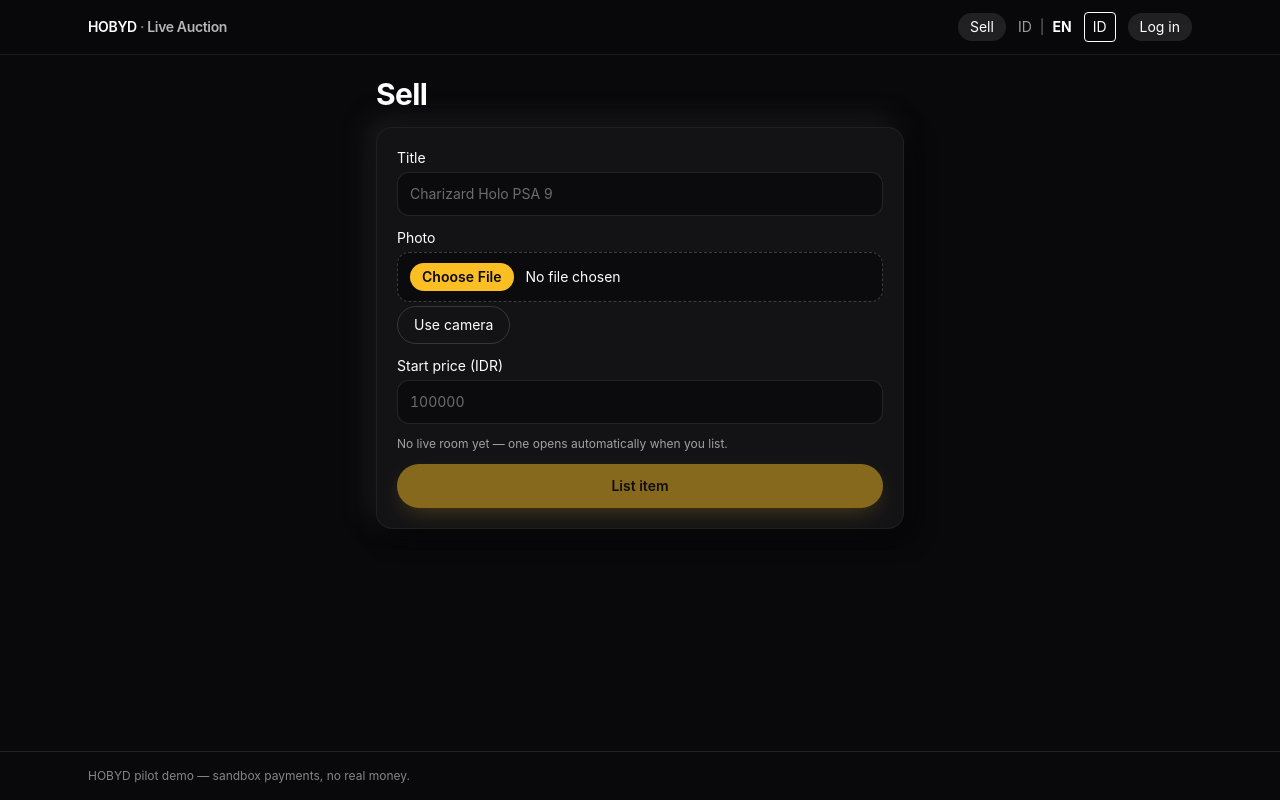
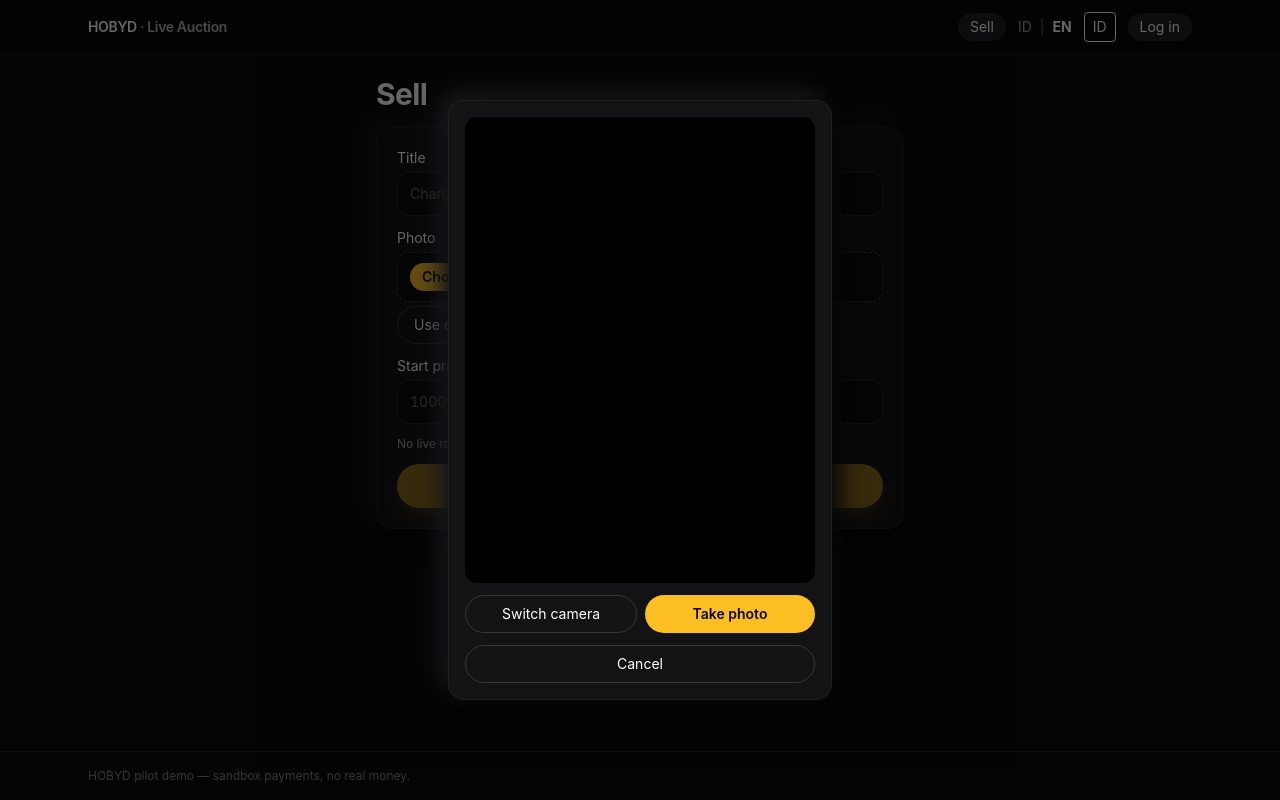
Before and after one commit to masterdorime/hobyd-prototype, a Next.js app: page /en/sell in a window 1280 px wide. Both pictures are taken after a click on the button "Use camera". Built offline with nearby package versions, Linux system fonts and the light colour scheme; no server answers.

Commit message:
feat: in-app camera capture with portrait crop and lens toggle

```diff
--- a/app/[locale]/sell/page.tsx
+++ b/app/[locale]/sell/page.tsx
@@ -7,6 +7,7 @@ import { use, useEffect, useRef, useState } from "react";
 import Link from "next/link";
 import { useTranslations } from "next-intl";
 import { NeuCard } from "@/components/ui/card";
+import { CameraCapture } from "@/components/CameraCapture";
 import { FieldInput } from "@/components/ui/input";
 import { Button } from "@/components/ui/button";
 import { validateSellInput } from "@/lib/sell";
@@ -29,7 +30,22 @@ export default function SellPage({
   const [busy, setBusy] = useState(false);
   const [stage, setStage] = useState<string | null>(null);
   const picker = useRef<HTMLInputElement>(null);
-  const camera = useRef<HTMLInputElement>(null);
+  const [showCam, setShowCam] = useState(false);
+
+  function acceptCapture(f: File) {
+    setError(null);
+    const check = validateImageFile({ name: f.name, type: f.type, size: f.size });
+    if (!check.ok) {
+      setFile(null);
+      setError(
+        check.error === "too_large"
+          ? `Max ${(MAX_IMAGE_BYTES / 1024 / 1024).toFixed(0)}MB`
+          : "JPG / PNG / WebP only",
+      );
+      return;
+    }
+    setFile(f);
+  }
 
   useEffect(() => {
     if (!file) {
@@ -148,22 +164,22 @@ export default function SellPage({
               onChange={pick}
               className="tnum w-full rounded-xl border border-dashed border-white/20 bg-black/40 px-3 py-2.5 text-white file:mr-3 file:rounded-full file:border-0 file:bg-accent file:px-3 file:py-1 file:text-sm file:font-semibold file:text-accent-ink"
             />
-            <input
-              ref={camera}
-              type="file"
-              accept="image/*"
-              capture="environment"
-              onChange={pick}
-              aria-label={t("useCamera")}
-              className="hidden"
-            />
             <button
               type="button"
-              onClick={() => camera.current?.click()}
+              onClick={() => setShowCam(true)}
               className="pressable self-start rounded-full border border-white/15 px-4 py-2 text-sm"
             >
               {t("useCamera")}
             </button>
+            {showCam && (
+              <CameraCapture
+                onCapture={(f) => {
+                  setShowCam(false);
+                  acceptCapture(f);
+                }}
+                onClose={() => setShowCam(false)}
+              />
+            )}
             {preview && (
               <img
                 src={preview}
--- /dev/null
+++ b/components/CameraCapture.tsx
@@ -0,0 +1,157 @@
+// components/CameraCapture.tsx — in-app quick capture for item photos.
+// A `capture=` file input opens the folder picker on desktop, so this uses
+// getUserMedia directly: portrait-framed preview, front/rear toggle,
+// shutter center-crops a 3:4 portrait JPEG into the caller's file flow.
+"use client";
+import { useEffect, useRef, useState } from "react";
+import { useTranslations } from "next-intl";
+import { NeuCard } from "@/components/ui/card";
+
+type Facing = "environment" | "user";
+
+export function CameraCapture({
+  onCapture,
+  onClose,
+}: {
+  onCapture: (file: File) => void;
+  onClose: () => void;
+}) {
+  const t = useTranslations();
+  const video = useRef<HTMLVideoElement>(null);
+  const stream = useRef<MediaStream | null>(null);
+  const [facing, setFacing] = useState<Facing>("environment");
+  const [failed, setFailed] = useState(false);
+  const [busy, setBusy] = useState(false);
+
+  useEffect(() => {
+    let cancelled = false;
+    setFailed(false);
+    (async () => {
+      try {
+        const s = await navigator.mediaDevices.getUserMedia({
+          video: {
+            facingMode: { ideal: facing },
+            aspectRatio: { ideal: 3 / 4 },
+          },
+          audio: false,
+        });
+        if (cancelled) {
+          s.getTracks().forEach((tr) => tr.stop());
+          return;
+        }
+        stream.current = s;
+        if (video.current) {
+          video.current.srcObject = s;
+          await video.current.play().catch(() => {});
+        }
+      } catch {
+        if (!cancelled) setFailed(true);
+      }
+    })();
+    return () => {
+      cancelled = true;
+      stream.current?.getTracks().forEach((tr) => tr.stop());
+      stream.current = null;
+    };
+  }, [facing]);
+
+  function shutter() {
+    const v = video.current;
+    if (!v || busy || v.videoWidth === 0) return;
+    setBusy(true);
+    try {
+      const vw = v.videoWidth;
+      const vh = v.videoHeight;
+      const target = 3 / 4;
+      let sw = vw;
+      let sh = vh;
+      let sx = 0;
+      let sy = 0;
+      if (vw / vh > target) {
+        sw = Math.round(vh * target);
+        sx = Math.round((vw - sw) / 2);
+      }
+      const scale = Math.min(1, 900 / sw);
+      const canvas = document.createElement("canvas");
+      canvas.width = Math.round(sw * scale);
+      canvas.height = Math.round(sh * scale);
+      const ctx = canvas.getContext("2d");
+      if (!ctx) throw new Error("canvas");
+      ctx.drawImage(v, sx, sy, sw, sh, 0, 0, canvas.width, canvas.height);
+      canvas.toBlob(
+        (blob) => {
+          setBusy(false);
+          if (!blob) return;
+          onCapture(new File([blob], `capture-${Date.now()}.jpg`, { type: "image/jpeg" }));
+        },
+        "image/jpeg",
+        0.92,
+      );
+    } catch {
+      setBusy(false);
+    }
+  }
+
+  return (
+    <div
+      className="fixed inset-0 z-50 flex items-center justify-center bg-black/60 p-4"
+      role="dialog"
+      aria-modal="true"
+      aria-label={t("useCamera")}
+      onClick={onClose}
+    >
+      <NeuCard
+        className="flex w-full max-w-sm flex-col gap-3 p-4"
+        onClick={(e) => e.stopPropagation()}
+      >
+        {failed ? (
+          <>
+            <p role="alert" className="text-sm text-red-400">{t("camBlocked")}</p>
+            <button
+              type="button"
+              onClick={onClose}
+              className="pressable rounded-full border border-white/15 px-4 py-2 text-sm"
+            >
+              {t("cancel")}
+            </button>
+          </>
+        ) : (
+          <>
+            <div className="overflow-hidden rounded-xl bg-black">
+              <video
+                ref={video}
+                muted
+                playsInline
+                className="aspect-[3/4] w-full object-cover"
+              />
+            </div>
+            <div className="flex gap-2">
+              <button
+                type="button"
+                onClick={() => setFacing((f) => (f === "environment" ? "user" : "environment"))}
+                className="pressable flex-1 rounded-full border border-white/15 px-4 py-2 text-sm"
+              >
+                {t("switchCamera")}
+              </button>
+              <button
+                type="button"
+                onClick={shutter}
+                disabled={busy}
+                className="pressable flex-1 rounded-full bg-accent px-4 py-2 text-sm font-semibold text-accent-ink disabled:opacity-50"
+              >
+                {t("takePhoto")}
+              </button>
+            </div>
+            <button
+              type="button"
+              onClick={onClose}
+              className="pressable rounded-full border border-white/15 px-4 py-2 text-sm"
+            >
+              {t("cancel")}
+            </button>
+          </>
+        )}
+      </NeuCard>
+    </div>
+  );
+}
--- a/components/ListItemForm.tsx
+++ b/components/ListItemForm.tsx
@@ -7,6 +7,7 @@ import { useTranslations } from "next-intl";
 import { NeuCard } from "@/components/ui/card";
 import { FieldInput } from "@/components/ui/input";
 import { Button } from "@/components/ui/button";
+import { CameraCapture } from "@/components/CameraCapture";
 import { validateSellInput } from "@/lib/sell";
 import { MAX_IMAGE_BYTES, validateImageFile } from "@/lib/upload";
 
@@ -34,7 +35,7 @@ export function ListItemForm({
   const [error, setError] = useState<string | null>(null);
   const [busy, setBusy] = useState(false);
   const picker = useRef<HTMLInputElement>(null);
-  const camera = useRef<HTMLInputElement>(null);
+  const [showCam, setShowCam] = useState(false);
   const [preview, setPreview] = useState<string | null>(null);
 
   useEffect(() => {
@@ -48,7 +49,10 @@ export function ListItemForm({
   }, [file]);
 
   function pick(e: React.ChangeEvent<HTMLInputElement>) {
-    const f = e.target.files?.[0] ?? null;
+    acceptFile(e.target.files?.[0] ?? null);
+  }
+
+  function acceptFile(f: File | null) {
     setError(null);
     if (!f) {
       setFile(null);
@@ -139,25 +143,25 @@ export function ListItemForm({
           aria-label={t("itemPhoto")}
           className="tnum w-full rounded-xl border border-dashed border-white/20 bg-black/40 px-3 py-2 text-sm text-white file:mr-3 file:rounded-full file:border-0 file:bg-accent file:px-3 file:py-1 file:text-sm file:font-semibold file:text-accent-ink"
         />
-        <input
-          ref={camera}
-          type="file"
-          accept="image/*"
-          capture="environment"
-          onChange={pick}
-          aria-label={t("useCamera")}
-          className="hidden"
-        />
         <div className="flex gap-2">
           <button
             type="button"
-            onClick={() => camera.current?.click()}
+            onClick={() => setShowCam(true)}
             className="pressable rounded-full border border-white/15 px-4 py-2 text-sm"
           >
             {t("useCamera")}
           </button>
           {file && <span className="self-center truncate text-xs opacity-70">{file.name}</span>}
         </div>
+        {showCam && (
+          <CameraCapture
+            onCapture={(f) => {
+              setShowCam(false);
+              acceptFile(f);
+            }}
+            onClose={() => setShowCam(false)}
+          />
+        )}
         {preview && (
           <img
             src={preview}
--- a/messages/en.json
+++ b/messages/en.json
@@ -66,6 +66,8 @@
   "mic": "Mic",
   "cam": "Cam",
   "useCamera": "Use camera",
+  "takePhoto": "Take photo",
+  "switchCamera": "Switch camera",
   "startBid": "Start bid",
   "closeBid": "Close bid",
   "confirmClose": "Tap again to confirm",
--- a/messages/id.json
+++ b/messages/id.json
@@ -66,6 +66,8 @@
   "mic": "Mic",
   "cam": "Kamera",
   "useCamera": "Pakai kamera",
+  "takePhoto": "Ambil foto",
+  "switchCamera": "Ganti kamera",
   "startBid": "Mulai bid",
   "closeBid": "Tutup bid",
   "confirmClose": "Ketuk lagi untuk konfirmasi",
```
